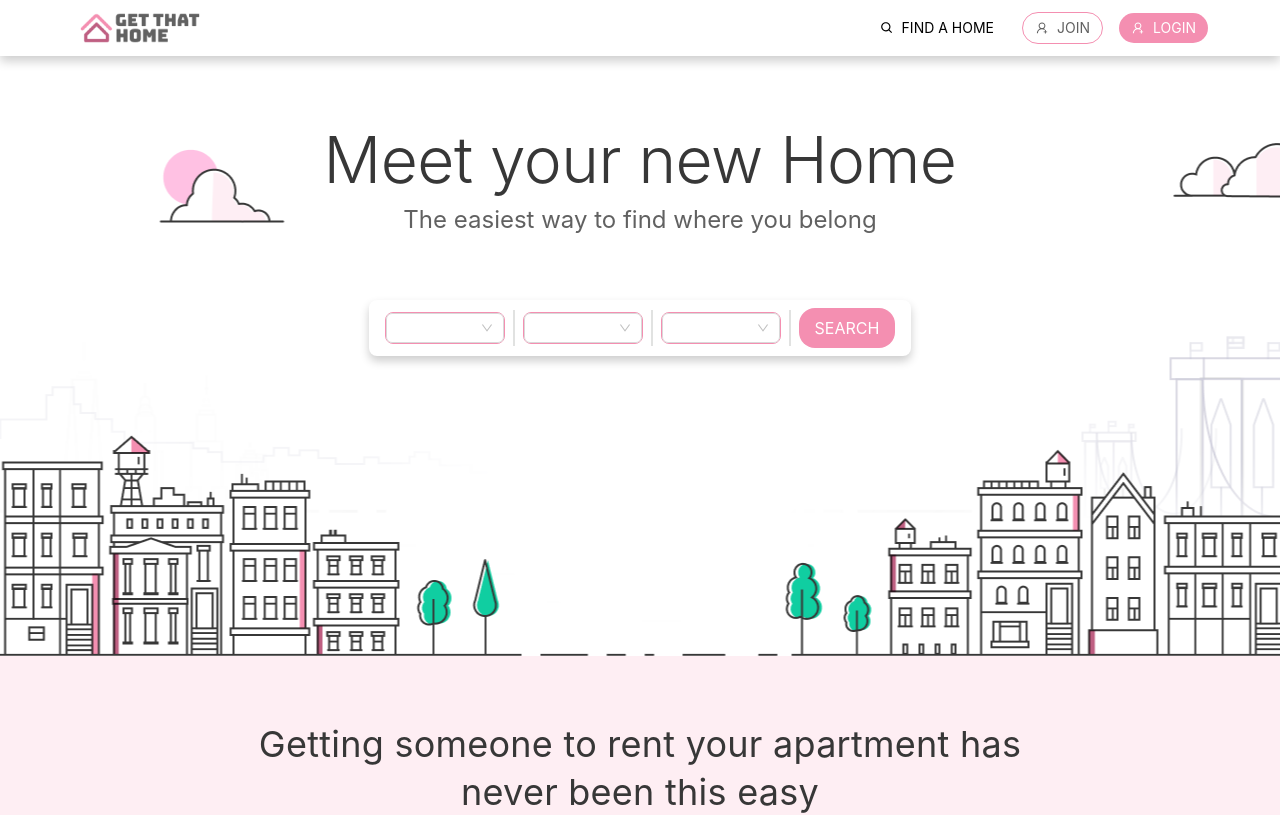
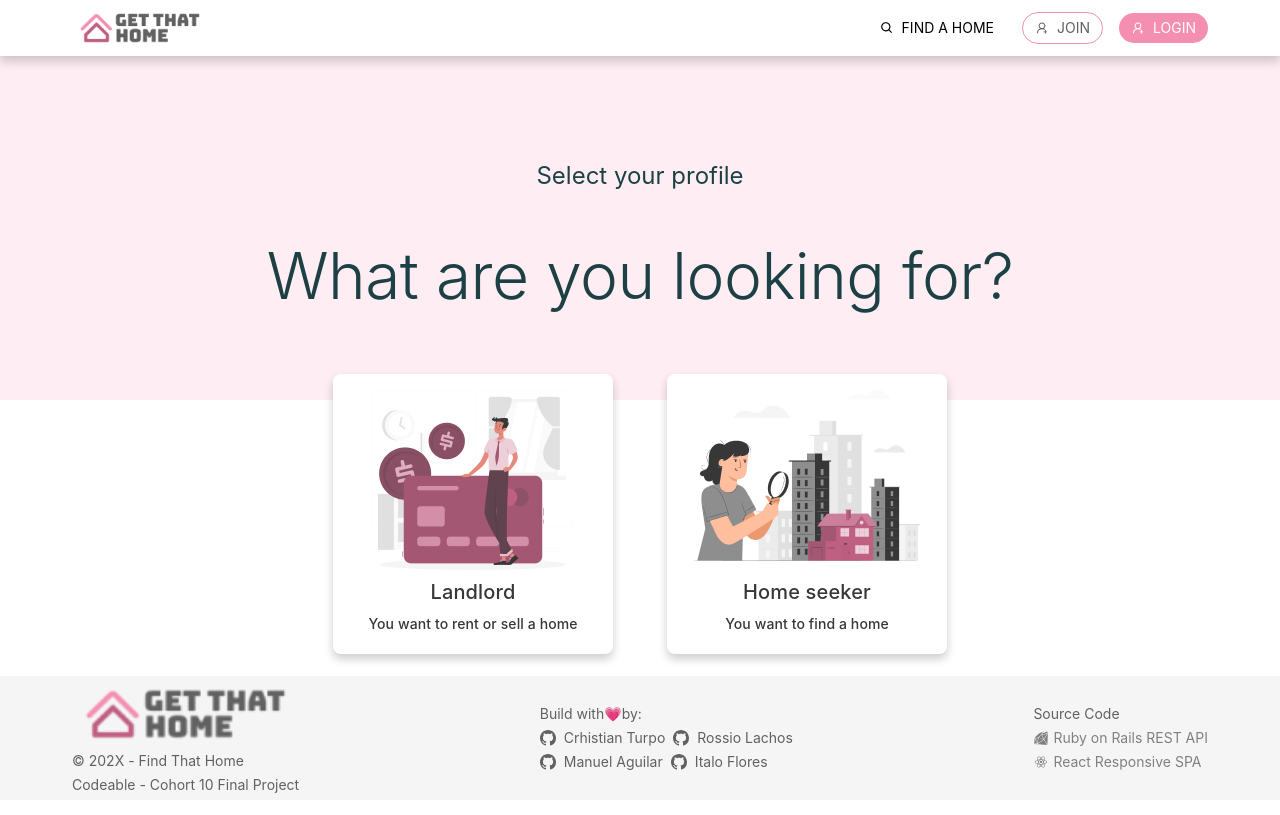
Before and after one commit to ifs99/get-that-home-frontend-team5, a React (Vite) app: page /signup in a window 1280 px wide. Shown: the top 815 px of the page. Built offline with nearby package versions, Linux system fonts and the light colour scheme.

Commit message:
feat: Signup flow

```diff
--- a/src/UnauthenticatedApp.jsx
+++ b/src/UnauthenticatedApp.jsx
@@ -1,66 +1,24 @@
-import styled from "@emotion/styled";
+import { Route, Routes } from "react-router-dom";
 
 import Layout from "./components/Layout/Layout";
 import Header from "./components/Header/header";
-import Hero from "./components/Hero/Hero";
-import MeetTeam from "./components/MeetTeam/MeetTeam";
-import CreateAccount from "./components/CreateAccount/CreateAccount";
+import GuestMainContainer from "./components/GuestMainContainer/GuestMainContainer";
+import Signup from "./components/Signup/Signup";
 import LogedinFooter from "./components/Footer/logedinfooter";
-import PropertyCard from "./components/PropertyCard/propertycard";
-import { typography, fonts } from "./styles";
-import { Routes } from "react-router-dom";
+import SignupForm from "./components/SignupForm/SignupForm";
 
-const MainContainer = styled.div`
-  flex-grow: 1;
-`;
-
-const CardContainer = styled.div`
-  display: grid;
-  margin: auto;
-  grid-template-columns: repeat(auto-fill, minmax(18rem, 1fr));
-  place-items: center;
-  column-gap: 2rem;
-  max-width: 1000px;
-`;
-
-const TextContainer = styled.div`
-  display: flex;
-  flex-direction: column;
-  align-items: center;
-  height: 5.25rem;
-`;
-
-const Sub2 = styled.p`
-  color: #373737;
-  ${typography.head.xxs};
-  ${fonts.primary};
-`;
-
-const Head4 = styled.p`
-  color: #bf5f82;
-  ${typography.head.lg};
-  ${fonts.primary}
-`;
 function UnauthenticatedApp() {
   return (
     <Layout>
       <Header />
-      <MainContainer>
-        <Hero />
-        <CreateAccount />
-        <MainContainer>
-          <TextContainer>
-            <Sub2>Find and apartment you love</Sub2>
-            <Head4>Homes for rent at best prices</Head4>
-          </TextContainer>
-          <CardContainer>
-            <PropertyCard />
-            <PropertyCard />
-            <PropertyCard />
-          </CardContainer>
-        </MainContainer>
-        <MeetTeam />
-      </MainContainer>
+      <Routes>
+        {/* <Route index element={<Navigate to="" replace={true}/>}/> */}
+        <Route exact path="/" element={<GuestMainContainer />} />
+        <Route path="/signup" element={<Signup />} />
+        <Route path="/signup/homeseeker" element={<SignupForm />} />
+        <Route path="/signup/landlord" element={<SignupForm />} />
+        <Route path="*" element={<>Page not found</>} />
+      </Routes>
       <LogedinFooter />
     </Layout>
   );
--- /dev/null
+++ b/src/components/GuestMainContainer/GuestMainContainer.jsx
@@ -0,0 +1,58 @@
+import styled from "@emotion/styled";
+import Container from "../ui/Container/Container";
+import Hero from "../Hero/Hero";
+import CreateAccount from "../CreateAccount/CreateAccount";
+import MeetTeam from "../MeetTeam/MeetTeam";
+import { fonts, typography } from "../../styles";
+import PropertyCard from "../PropertyCard/propertycard";
+
+const CardContainer = styled.div`
+  display: grid;
+  margin: auto;
+  grid-template-columns: repeat(auto-fill, minmax(18rem, 1fr));
+  place-items: center;
+  column-gap: 2rem;
+  max-width: 1000px;
+`;
+
+const TextContainer = styled.div`
+  display: flex;
+  flex-direction: column;
+  align-items: center;
+  height: 5.25rem;
+`;
+
+const Sub2 = styled.p`
+  color: #373737;
+  ${typography.head.xxs};
+  ${fonts.primary};
+`;
+
+const Head4 = styled.p`
+  color: #bf5f82;
+  ${typography.head.lg};
+  ${fonts.primary}
+`;
+
+function GuestMainContainer() {
+  return (
+    <Container type="main">
+      <Hero />
+      <CreateAccount />
+      <Container type="main">
+        <TextContainer>
+          <Sub2>Find and apartment you love</Sub2>
+          <Head4>Homes for rent at best prices</Head4>
+        </TextContainer>
+        <CardContainer>
+          <PropertyCard />
+          <PropertyCard />
+          <PropertyCard />
+        </CardContainer>
+      </Container>
+      <MeetTeam />
+    </Container>
+  );
+}
+
+export default GuestMainContainer;
--- /dev/null
+++ b/src/components/Signup/Signup.jsx
@@ -0,0 +1,113 @@
+import styled from "@emotion/styled";
+
+import landlord_image from "../../assets/landlord.png";
+import homeseeker_image from "../../assets/homeseeker.png";
+import { Link } from "react-router-dom";
+
+const SignupContent = styled.div`
+  display: flex;
+  position: relative;
+  flex-grow: 1;
+  flex-direction: column;
+  align-items: center;
+  padding-top: 4rem;
+`;
+
+const SignupBackground = styled.div`
+  position: fixed;
+  top: 56px;
+  left: 0;
+  width: 100%;
+  height: calc(50% - 56px);
+  background: var(--shallow-pink, rgba(244, 143, 177, 0.15));
+  z-index: -1;
+`;
+
+const Headline5 = styled.h5`
+  color: var(--teal-teal-900, #1d4044);
+  font-size: 24px;
+  font-style: normal;
+  font-weight: 400;
+  line-height: 32px;
+`;
+
+const Headline2 = styled.h2`
+  color: var(--teal-teal-900, #1d4044);
+  font-size: 64px;
+  font-style: normal;
+  font-weight: 300;
+  line-height: 88px;
+  letter-spacing: -0.5px;
+`;
+
+const UserTypeContainer = styled.div`
+  display: flex;
+  gap: 54px;
+  padding-top: 54px;
+`;
+
+const StyledUserTypeCard = styled(Link)`
+  background-color: white;
+  text-decoration: none;
+  display: flex;
+  flex-direction: column;
+  align-items: center;
+  gap: .5rem;
+  padding: 16px 20px;
+  width: 280px;
+  height: 280px;
+  border-radius: 8px;
+  background: #fff;
+  box-shadow: 0px 5px 10px 0px rgba(0, 0, 0, 0.2);
+`;
+
+const UserTypeImage = styled.img`
+  width: 240px;
+  height: 180px;
+`;
+
+const UserTypeTitle = styled.h4`
+  color: var(--dark-gray, #373737);
+  text-align: center;
+  font-size: 20px;
+  font-style: normal;
+  font-weight: 500;
+  line-height: 28px;
+  letter-spacing: 0.15px;
+`;
+
+const UserTypeDescription = styled.p`
+  color: var(--dark-gray, #373737);
+  text-align: center;
+  font-size: 14px;
+  font-style: normal;
+  font-weight: 500;
+  line-height: 20px;
+  letter-spacing: 0.1px;
+`;
+
+function Signup() {
+  return (
+    <>
+      <SignupContent>
+        <Headline5>Select your profile</Headline5>
+        <Headline2>What are you looking for?</Headline2>
+        <UserTypeContainer>
+          <StyledUserTypeCard to="landlord">
+            <UserTypeImage src={landlord_image} alt="land Lord image" />
+            <UserTypeTitle>Landlord</UserTypeTitle>
+            <UserTypeDescription>You want to rent or sell a home</UserTypeDescription>
+          </StyledUserTypeCard>
+          <StyledUserTypeCard to="homeseeker">
+            <UserTypeImage src={homeseeker_image} alt="home seeker image" />
+            <UserTypeTitle>Home seeker</UserTypeTitle>
+            <UserTypeDescription>You want to find a home</UserTypeDescription>
+          </StyledUserTypeCard>
+        </UserTypeContainer>
+      </SignupContent>
+      <SignupBackground />
+    </>
+  );
+}
+
+export default Signup;
--- /dev/null
+++ b/src/components/SignupForm/SignupForm.jsx
@@ -0,0 +1,68 @@
+import styled from "@emotion/styled";
+import Button from "../ui/button";
+import Input from "../ui/Input/Input";
+
+const SignupBackground = styled.div`
+  position: fixed;
+  top: 56px;
+  left: 0;
+  width: 100%;
+  height: calc(50% - 56px);
+  background: var(--shallow-pink, rgba(244, 143, 177, 0.15));
+  z-index: -1;
+`;
+
+const SignupFormContainer = styled.div`
+  flex-grow: 1;
+  display: flex;
+  justify-content: center;
+  align-items: center;
+`;
+
+const StyledSignupForm = styled.form`
+  padding: 1rem;
+  border-radius: 8px;
+  background: #fff;
+  box-shadow: 0px 5px 10px 0px rgba(0, 0, 0, 0.2);
+
+  display: flex;
+  flex-direction: column;
+  align-items: center;
+  gap: 16px;
+`;
+
+const SignupFormTitle = styled.h5`
+  color: #000;
+  margin: 0;
+  font-size: 24px;
+  font-style: normal;
+  font-weight: 400;
+  line-height: 32px;
+`;
+
+function SignupForm() {
+  return (
+    <>
+      <SignupFormContainer>
+        <StyledSignupForm>
+          <SignupFormTitle>Create your Account</SignupFormTitle>
+          <div>
+            <Input label="NAME" placeholder="John Doe" />
+            <Input label="EMAIL" type="email" placeholder="user@mail.com" />
+            <Input label="NUMBER" type="number" placeholder="999-999-999" />
+            <Input label="PASSWORD" type="password" placeholder="******" />
+            <Input
+              label="PASSWORD CONFIRMATION"
+              type="password"
+              placeholder="******"
+            />
+          </div>
+          <Button type="primary">CREATE ACCOUNT</Button>
+        </StyledSignupForm>
+      </SignupFormContainer>
+      <SignupBackground />
+    </>
+  );
+}
+
+export default SignupForm;
--- a/src/components/navbar.jsx
+++ b/src/components/navbar.jsx
@@ -10,6 +10,7 @@ import Input from "./ui/Input/Input";
 import Modal from "./ui/Modal/Modal";
 import {RiUserReceived2Line} from "react-icons/ri";
 import { useAuth } from "../context/AuthContext";
+import { useNavigate } from "react-router-dom";
 
 const Menu = styled.div`
   display: flex;
@@ -21,6 +22,7 @@ const Menu = styled.div`
 
 function NavBar() {
   const [role, setRole] = useState("");
+  const navigate = useNavigate()
   const {setUser} = useAuth()
 
   const [isLoginModalOpen, setIsModalLoginOpen] = useState(false);
@@ -38,6 +40,9 @@ function NavBar() {
     setRole("");
   };
 
+  const handleJoin = () => {
+    navigate("/signup")
+  }
   return (
     <>
       <Menu>
@@ -47,7 +52,7 @@ function NavBar() {
         </Button>
         {role === "" ? (
           <>
-            <Button type="secondary" size="sm">
+            <Button type="secondary" size="sm" onClick={handleJoin}>
               <AiOutlineUserAdd />
               JOIN
             </Button>
--- /dev/null
+++ b/src/components/ui/Container/Container.jsx
@@ -0,0 +1,11 @@
+import styled from "@emotion/styled";
+
+const StyledContainer = styled.div`
+  ${(props) => (props.type === "main" ? "flex-grow: 1;" : "")}
+`;
+
+function Container({ type, children }) {
+  return <StyledContainer type={type}>{children}</StyledContainer>;
+}
+
+export default Container;
```
Also changed, not shown: src/assets/homeseeker.png (added), src/assets/landlord.png (added).
